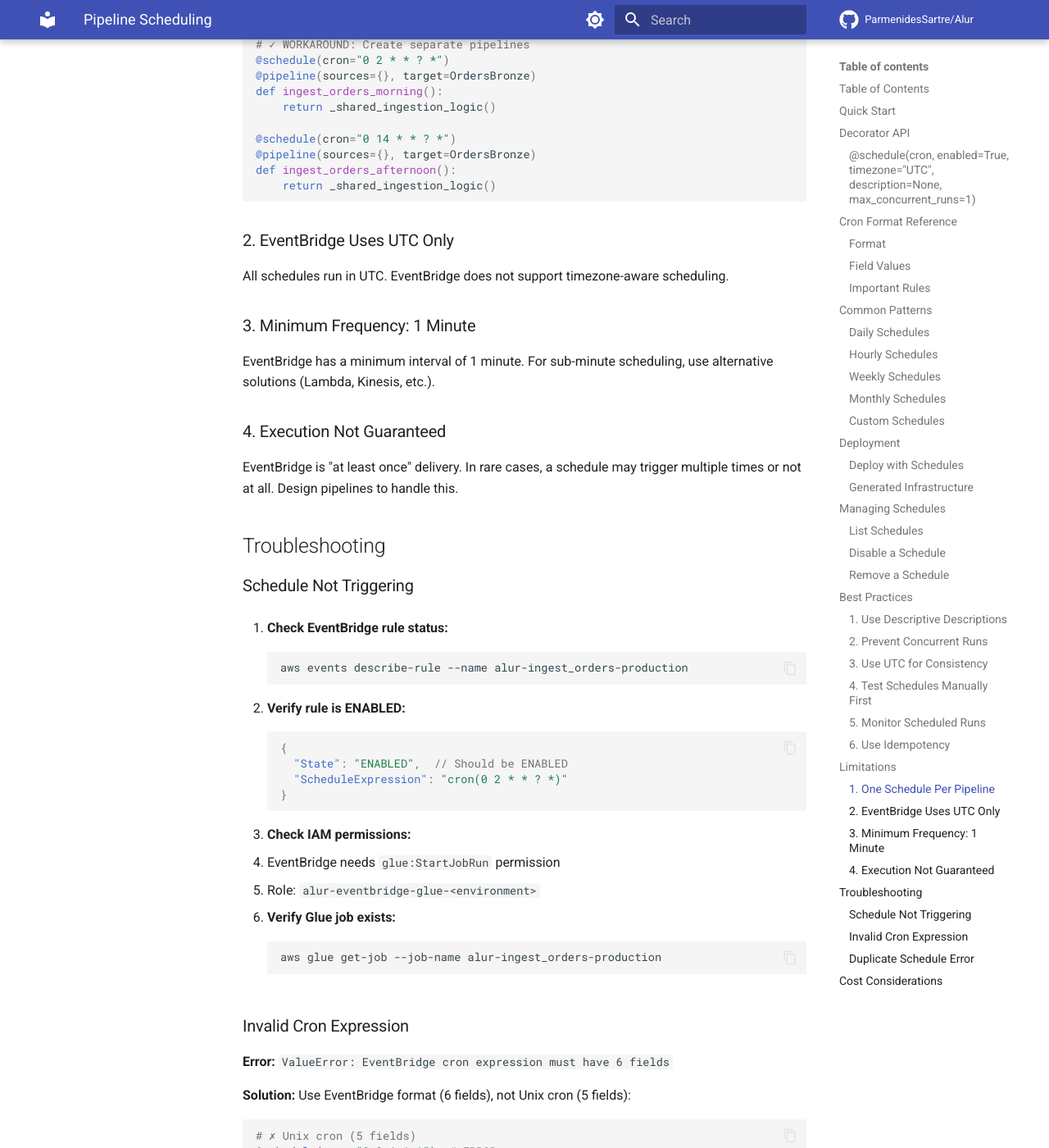
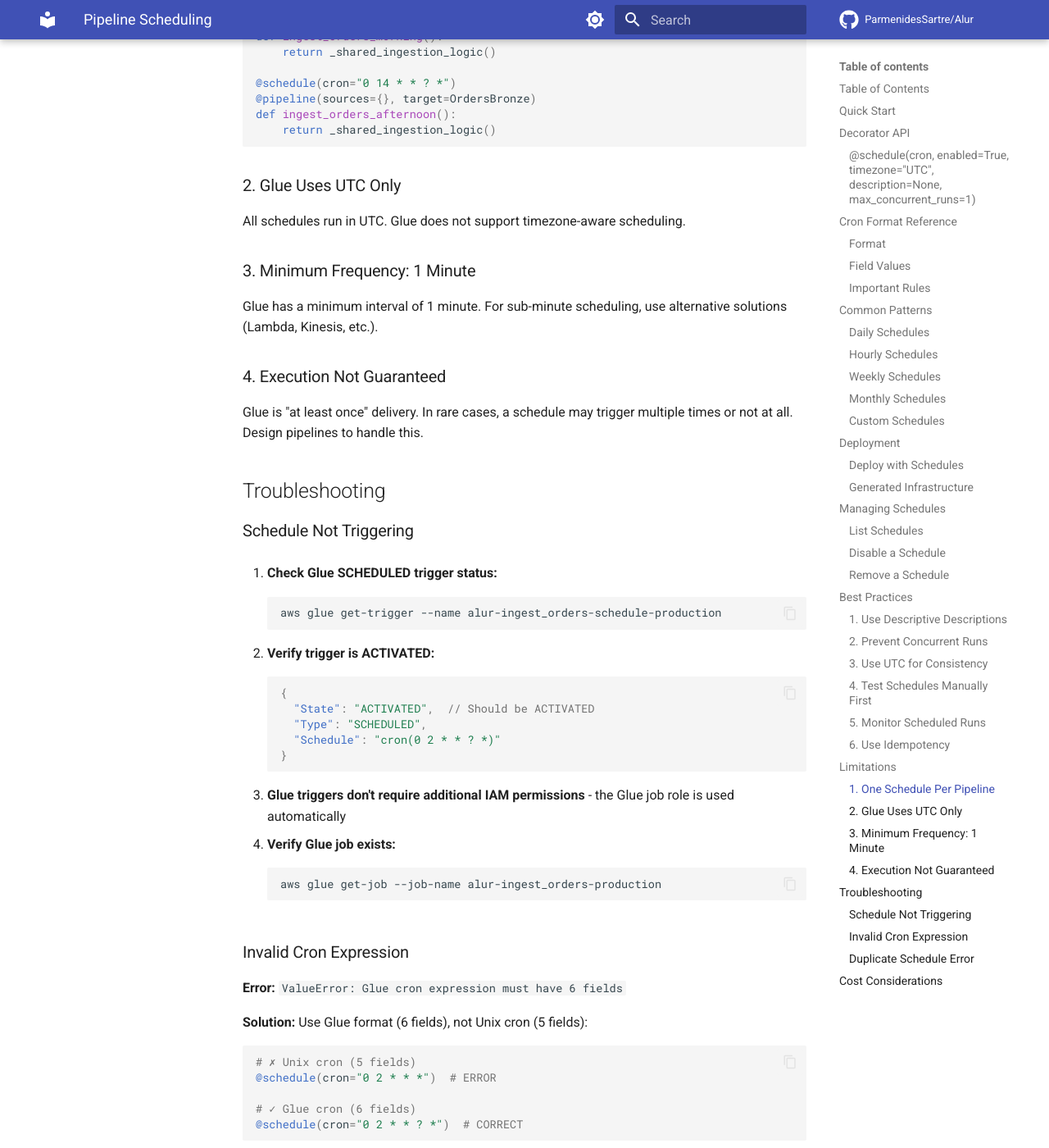
Before and after one commit to ParmenidesSartre/Alur, an MkDocs documentation site: the page built from docs/SCHEDULING.md, in a window 1280 px wide and 1400 px high, scrolled down 8060 px. Shown: the whole window at 82% size. Built offline with MkDocs 1.6.1 and Material for MkDocs 9.7.7, drawn with Linux system fonts in a browser that asks for light colours; comment, search, counter and statistics services are not loaded; the version menu is left out; some of the changed text lies outside the part shown.

Commit message:
chore: code quality improvements and documentation cleanup
Code Quality Fixes:
- Fixed bare except clause in adapter.py (now catches Exception specifically)
- Removed unused import (functools.wraps) from scheduling/__init__.py
- Fixed indentation issues in ingestion/__init__.py (5 spaces → 4 spaces)
- Extracted magic numbers to constants in generator.py
  - Added GLUE_DEFAULT_VERSION, GLUE_DEFAULT_DPU_CAPACITY, GLUE_DEFAULT_TIMEOUT_MINUTES

Documentation Updates:
- Updated all EventBridge references to Glue SCHEDULED triggers
  - SCHEDULING.md: Complete rewrite of infrastructure section
  - README.md: Updated feature descriptions
  - docs/index.md: Updated architecture references
  - BRONZE_INGESTION.md: Updated scheduling status from "Removed" to "Available"
- Updated validators.py docstrings to reference Glue instead of EventBridge
- Fixed AWS CLI commands in documentation (EventBridge → Glue)
- Updated terraform filename references (eventbridge.tf → schedules.tf)

Build Cleanup:
- Removed outdated dist files (v0.7.0, v0.7.4)
- Removed build/ directory artifacts
- Kept only current v0.7.5 wheel

These improvements enhance code maintainability and ensure documentation accurately reflects the simplified Glue SCHEDULED trigger architecture.

````diff
--- a/docs/SCHEDULING.md
+++ b/docs/SCHEDULING.md
@@ -1,6 +1,6 @@
 # Pipeline Scheduling
 
-Alur supports automatic pipeline scheduling via AWS EventBridge. Use the `@schedule` decorator to configure cron-based execution for your pipelines.
+Alur supports automatic pipeline scheduling via AWS Glue SCHEDULED triggers. Use the `@schedule` decorator to configure cron-based execution for your pipelines.
 
 ## Table of Contents
 
@@ -41,9 +41,9 @@
 
 **Parameters:**
 
-- `cron` (str, required): AWS EventBridge cron expression (6 fields)
+- `cron` (str, required): AWS Glue cron expression (6 fields)
 - `enabled` (bool, default=True): Whether schedule is active
-- `timezone` (str, default="UTC"): Timezone for documentation (EventBridge uses UTC)
+- `timezone` (str, default="UTC"): Timezone for documentation (Glue triggers use UTC)
 - `description` (str, optional): Human-readable description
 - `max_concurrent_runs` (int, default=1): Maximum concurrent executions
 
@@ -63,7 +63,7 @@
 
 ## Cron Format Reference
 
-AWS EventBridge uses **6-field cron format**, different from Unix cron (5 fields).
+AWS Glue SCHEDULED triggers use **6-field cron format**, different from Unix cron (5 fields).
 
 ### Format
 
@@ -164,7 +164,7 @@
 
 ## Deployment
 
-Schedules are automatically deployed as AWS EventBridge rules during deployment.
+Schedules are automatically deployed as AWS Glue SCHEDULED triggers during deployment.
 
 ### Deploy with Schedules
 
@@ -172,19 +172,17 @@
 # Deploy infrastructure with schedules
 alur deploy --env production
 
-# Verify EventBridge rules created
-aws events list-rules --name-prefix alur-
+# Verify Glue SCHEDULED triggers created
+aws glue list-triggers --max-results 20
 ```
 
 ### Generated Infrastructure
 
 The `@schedule` decorator automatically generates:
 
-1. **EventBridge Rule** - Cron-based trigger
-2. **EventBridge Target** - Points to Glue job
-3. **IAM Role** - Allows EventBridge to invoke Glue jobs
+1. **Glue SCHEDULED Trigger** - Cron-based trigger that invokes the Glue job
 
-All Terraform code is auto-generated in `terraform/eventbridge.tf`.
+All Terraform code is auto-generated in `terraform/schedules.tf`.
 
 ## Managing Schedules
 
@@ -229,7 +227,7 @@
     pass
 ```
 
-Redeploy to remove the EventBridge rule:
+Redeploy to remove the Glue SCHEDULED trigger:
 
 ```bash
 alur deploy --env production
@@ -287,7 +285,7 @@
 
 ### 3. Use UTC for Consistency
 
-EventBridge always uses UTC internally. Avoid timezone confusion by thinking in UTC:
+Glue always uses UTC internally. Avoid timezone confusion by thinking in UTC:
 
 ```python
 # Good - Explicit UTC time
@@ -299,7 +297,7 @@
 # Confusing - Timezone parameter is for documentation only
 @schedule(
     cron="0 14 * * ? *",
-    timezone="America/New_York",  # Misleading - EventBridge still uses UTC!
+    timezone="America/New_York",  # Misleading - Glue still uses UTC!
     description="Daily ingestion at 9 AM EST"
 )
 ```
@@ -327,8 +325,8 @@
 # View Glue job runs
 aws glue get-job-runs --job-name alur-ingest_orders-production --max-results 10
 
-# View EventBridge rule details
-aws events describe-rule --name alur-ingest_orders-production
+# View Glue SCHEDULED trigger details
+aws glue get-trigger --name alur-ingest_orders-schedule-production
 ```
 
 ### 6. Use Idempotency
@@ -377,38 +375,37 @@
     return _shared_ingestion_logic()
 ```
 
-### 2. EventBridge Uses UTC Only
+### 2. Glue Uses UTC Only
 
-All schedules run in UTC. EventBridge does not support timezone-aware scheduling.
+All schedules run in UTC. Glue does not support timezone-aware scheduling.
 
 ### 3. Minimum Frequency: 1 Minute
 
-EventBridge has a minimum interval of 1 minute. For sub-minute scheduling, use alternative solutions (Lambda, Kinesis, etc.).
+Glue has a minimum interval of 1 minute. For sub-minute scheduling, use alternative solutions (Lambda, Kinesis, etc.).
 
 ### 4. Execution Not Guaranteed
 
-EventBridge is "at least once" delivery. In rare cases, a schedule may trigger multiple times or not at all. Design pipelines to handle this.
+Glue is "at least once" delivery. In rare cases, a schedule may trigger multiple times or not at all. Design pipelines to handle this.
 
 ## Troubleshooting
 
 ### Schedule Not Triggering
 
-1. **Check EventBridge rule status:**
+1. **Check Glue SCHEDULED trigger status:**
    ```bash
-   aws events describe-rule --name alur-ingest_orders-production
+   aws glue get-trigger --name alur-ingest_orders-schedule-production
    ```
 
-2. **Verify rule is ENABLED:**
+2. **Verify trigger is ACTIVATED:**
    ```json
    {
-     "State": "ENABLED",  // Should be ENABLED
-     "ScheduleExpression": "cron(0 2 * * ? *)"
+     "State": "ACTIVATED",  // Should be ACTIVATED
+     "Type": "SCHEDULED",
+     "Schedule": "cron(0 2 * * ? *)"
    }
    ```
 
-3. **Check IAM permissions:**
-   - EventBridge needs `glue:StartJobRun` permission
-   - Role: `alur-eventbridge-glue-<environment>`
+3. **Glue triggers don't require additional IAM permissions** - the Glue job role is used automatically
 
 4. **Verify Glue job exists:**
    ```bash
@@ -417,15 +414,15 @@
 
 ### Invalid Cron Expression
 
-**Error:** `ValueError: EventBridge cron expression must have 6 fields`
+**Error:** `ValueError: Glue cron expression must have 6 fields`
 
-**Solution:** Use EventBridge format (6 fields), not Unix cron (5 fields):
+**Solution:** Use Glue format (6 fields), not Unix cron (5 fields):
 
 ```python
 # ✗ Unix cron (5 fields)
 @schedule(cron="0 2 * * *")  # ERROR
 
-# ✓ EventBridge cron (6 fields)
+# ✓ Glue cron (6 fields)
 @schedule(cron="0 2 * * ? *")  # CORRECT
 ```
 
@@ -437,13 +434,13 @@
 
 ## Cost Considerations
 
-- **EventBridge Rules:** Free for first 100 rules/month
-- **EventBridge Invocations:** $1.00 per million invocations
+- **Glue Rules:** Free for first 100 rules/month
+- **Glue Invocations:** $1.00 per million invocations
 - **Glue Job Runs:** Standard Glue pricing (based on DPU-hours)
 
 **Example Cost (Daily Schedule):**
 - 1 pipeline × 1 run/day × 30 days = 30 invocations/month
-- EventBridge cost: 30 / 1,000,000 × $1.00 = $0.00003/month (negligible)
+- Glue cost: 30 / 1,000,000 × $1.00 = $0.00003/month (negligible)
 - Glue cost: Depends on job runtime (unchanged from manual runs)
 
 **Conclusion:** Scheduling adds virtually zero cost overhead. You only pay for Glue execution time.
````
Also changed, not shown: README.md (+4 -4 lines), docs/BRONZE_INGESTION.md (+13 -6 lines), docs/index.md (+1 -1 lines), 5 other files.
